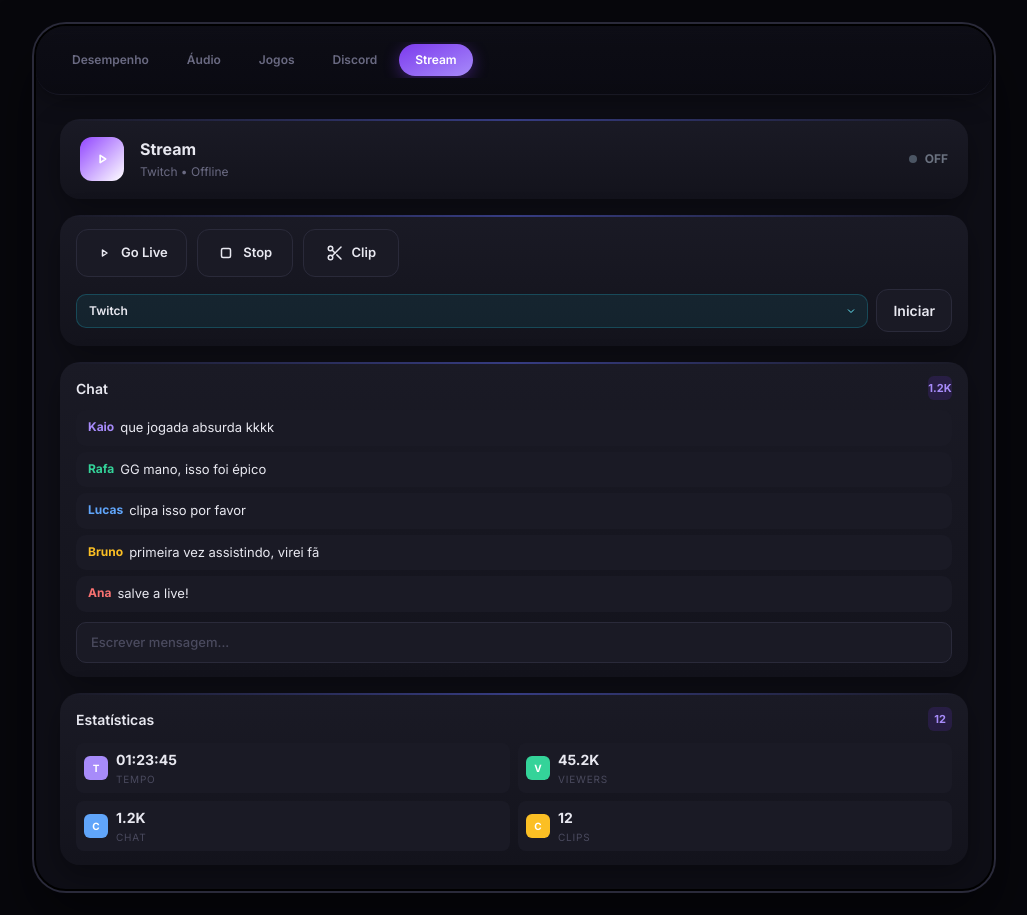
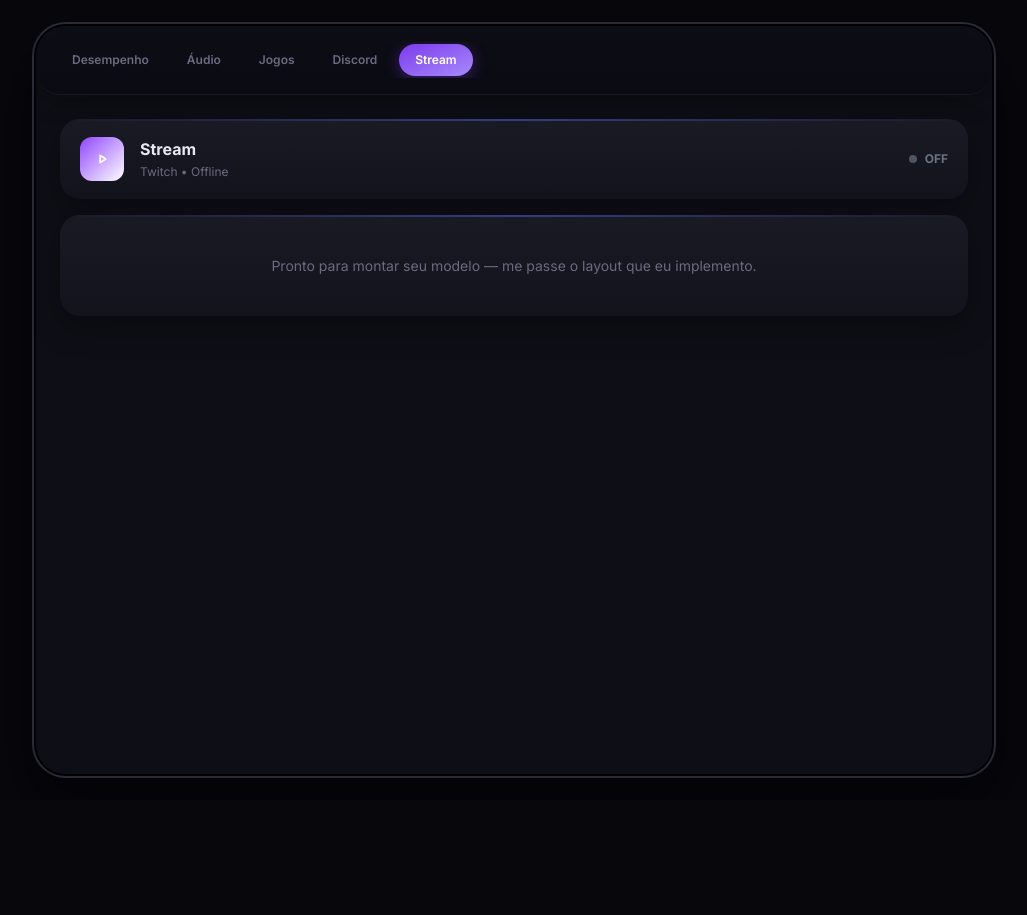
Before and after one commit to Vanz047/AppDeck, a React (Vite) app in the folder web/: page / in a window 1280 px wide. Both pictures are taken after a click on the button "Stream". Shown: the whole page, without its empty margins (126-1153 px from the left). After the commit the page ends 800 px from the top, so only its background shows below. Built offline with nearby package versions, Linux system fonts and the light colour scheme.

Commit message:
chore: stream tab limpo — aguardando modelo do usuário

```diff
--- a/web/src/components/tabs/StreamTab.tsx
+++ b/web/src/components/tabs/StreamTab.tsx
@@ -6,69 +6,11 @@ const PLATFORMS = [
   { id: 'kick', name: 'Kick', color: '#5AFF5A' },
 ]
 
-const STREAM_STATS = {
-  time: '01:23:45',
-  viewers: '45.2K',
-  chat: '1.2K',
-  clips: 12,
-}
-
-const CHAT_MESSAGES = [
-  { user: 'Kaio', color: '#a78bfa', text: 'que jogada absurda kkkk' },
-  { user: 'Rafa', color: '#34d399', text: 'GG mano, isso foi épico' },
-  { user: 'Lucas', color: '#60a5fa', text: 'clipa isso por favor' },
-  { user: 'Bruno', color: '#fbbf24', text: 'primeira vez assistindo, virei fã' },
-  { user: 'Ana', color: '#f87171', text: 'salve a live!' },
-]
-
 export function StreamTab() {
   const [platform, setPlatform] = useState('twitch')
   const [live, setLive] = useState(false)
-  const [clipping, setClipping] = useState(false)
-  const [newMessage, setNewMessage] = useState('')
 
   const currentPlatform = PLATFORMS.find((p) => p.id === platform)
-
-  const streamControls = [
-    {
-      id: 'live',
-      label: 'Go Live',
-      icon: (
-        <svg viewBox="0 0 24 24" fill="none" stroke="currentColor" strokeWidth="2" strokeLinecap="round" strokeLinejoin="round">
-          <polygon points="10 8 16 12 10 16 10 8"/>
-        </svg>
-      ),
-      active: live,
-      variant: 'start',
-      onClick: () => setLive(!live),
-    },
-    {
-      id: 'stop',
-      label: 'Stop',
-      icon: (
-        <svg viewBox="0 0 24 24" fill="none" stroke="currentColor" strokeWidth="2" strokeLinecap="round" strokeLinejoin="round">
-          <rect x="6" y="6" width="12" height="12" rx="2"/>
-        </svg>
-      ),
-      active: live,
-      variant: 'stop',
-      onClick: () => setLive(false),
-    },
-    {
-      id: 'clip',
-      label: 'Clip',
-      icon: (
-        <svg viewBox="0 0 24 24" fill="none" stroke="currentColor" strokeWidth="2" strokeLinecap="round" strokeLinejoin="round">
-          <circle cx="6" cy="6" r="3"/><circle cx="6" cy="18" r="3"/>
-          <line x1="20" y1="4" x2="8.12" y2="15.88"/>
-          <line x1="14.47" y1="14.48" x2="20" y2="20"/>
-          <line x1="8.12" y1="8.12" x2="12" y2="12"/>
-        </svg>
-      ),
-      active: clipping,
-      onClick: () => setClipping(!clipping),
-    },
-  ]
 
   return (
     <div className="discord-panel">
@@ -91,91 +33,11 @@ export function StreamTab() {
         </div>
       </div>
 
-      {/* Controls + Platform Selection */}
-      <div className="discord-card voice-section">
-        <div className="voice-controls-row stream-controls-row">
-          {streamControls.map((ctrl) => (
-            <button
-              key={ctrl.id}
-              className={`vc-btn${ctrl.active ? ` active-${ctrl.variant}` : ''}`}
-              onClick={ctrl.onClick}
-              title={ctrl.label}
-            >
-              {ctrl.icon}
-              <span>{ctrl.label}</span>
-            </button>
-          ))}
-        </div>
-        <div className="channel-selector">
-          <select
-            className="mixer-out"
-            value={platform}
-            onChange={(e) => setPlatform(e.target.value)}
-          >
-            {PLATFORMS.map((p) => (
-              <option key={p.id} value={p.id}>{p.name}</option>
-            ))}
-          </select>
-          <button
-            className="stream-btn"
-            onClick={() => setLive(true)}
-            disabled={live}
-            style={{ opacity: live ? 0.5 : 1 }}
-          >
-            Iniciar
-          </button>
-        </div>
-      </div>
-
-      {/* Chat Area */}
-      <div className="discord-card participants-card stream-chat-card">
-        <div className="participants-header">
-          <h4>Chat</h4>
-          <span className="count-badge">{STREAM_STATS.chat}</span>
-        </div>
-        <div className="chat-messages">
-          {CHAT_MESSAGES.map((msg, i) => (
-            <div key={i} className="chat-message">
-              <span className="chat-user" style={{ color: msg.color }}>{msg.user}</span>
-              <span className="chat-text">{msg.text}</span>
-            </div>
-          ))}
-        </div>
-        <div className="chat-input-row">
-          <input
-            className="chat-input"
-            placeholder="Escrever mensagem..."
-            value={newMessage}
-            onChange={(e) => setNewMessage(e.target.value)}
-            onKeyDown={(e) => { if (e.key === 'Enter') setNewMessage('') }}
-          />
-        </div>
-      </div>
-
-      {/* Stats Grid */}
-      <div className="discord-card participants-card">
-        <div className="participants-header">
-          <h4>Estatísticas</h4>
-          <span className="count-badge">{STREAM_STATS.clips}</span>
-        </div>
-        <div className="participants-grid stream-stats-grid">
-          {[
-            { label: 'Tempo', value: STREAM_STATS.time, color: '#a78bfa' },
-            { label: 'Viewers', value: STREAM_STATS.viewers, color: '#34d399' },
-            { label: 'Chat', value: STREAM_STATS.chat, color: '#60a5fa' },
-            { label: 'Clips', value: String(STREAM_STATS.clips), color: '#fbbf24' },
-          ].map((stat) => (
-            <div key={stat.label} className="participant-compact">
-              <div className="avatar stat-avatar" style={{ background: stat.color }}>
-                {stat.label.charAt(0)}
-              </div>
-              <div className="participant-info">
-                <div className="participant-name stat-value">{stat.value}</div>
-                <div className="stat-label">{stat.label}</div>
-              </div>
-            </div>
-          ))}
-        </div>
+      {/* Placeholder para o modelo */}
+      <div className="discord-card" style={{ gridTemplateColumns: '1fr', textAlign: 'center', padding: '40px 20px' }}>
+        <p style={{ color: 'var(--muted)', fontSize: '14px' }}>
+          Pronto para montar seu modelo — me passe o layout que eu implemento.
+        </p>
       </div>
     </div>
   )
```
